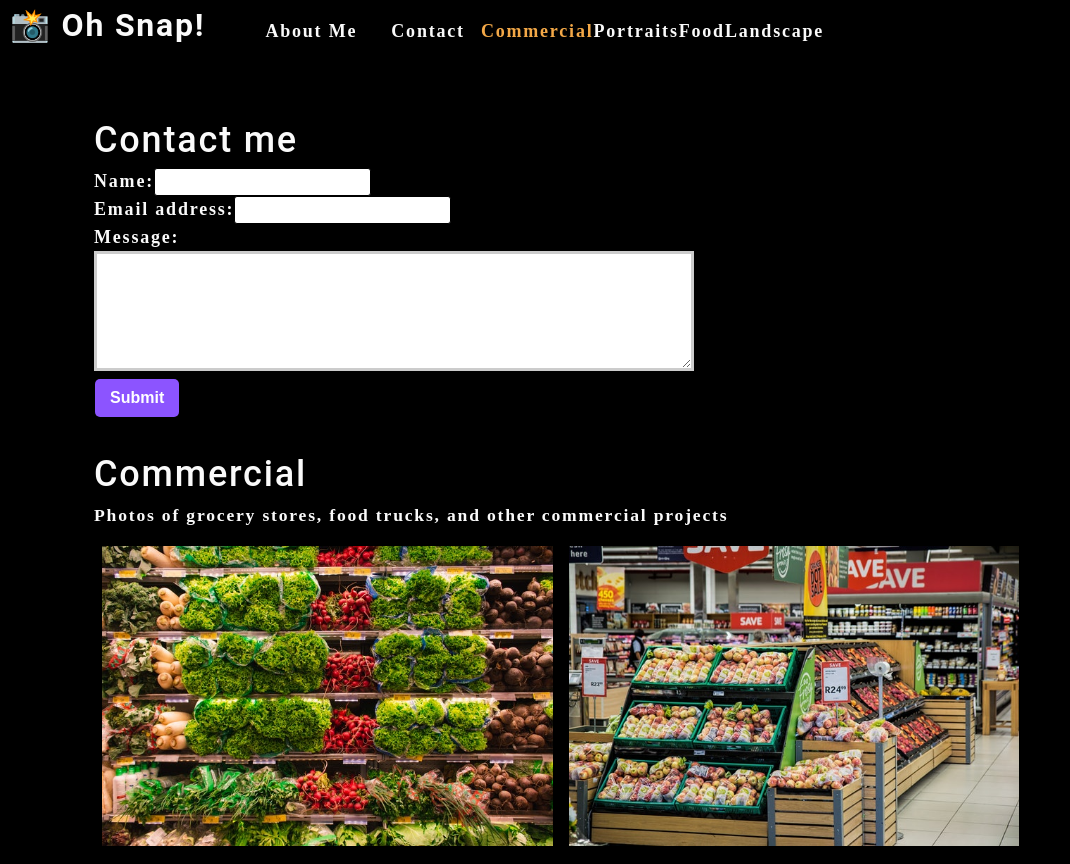
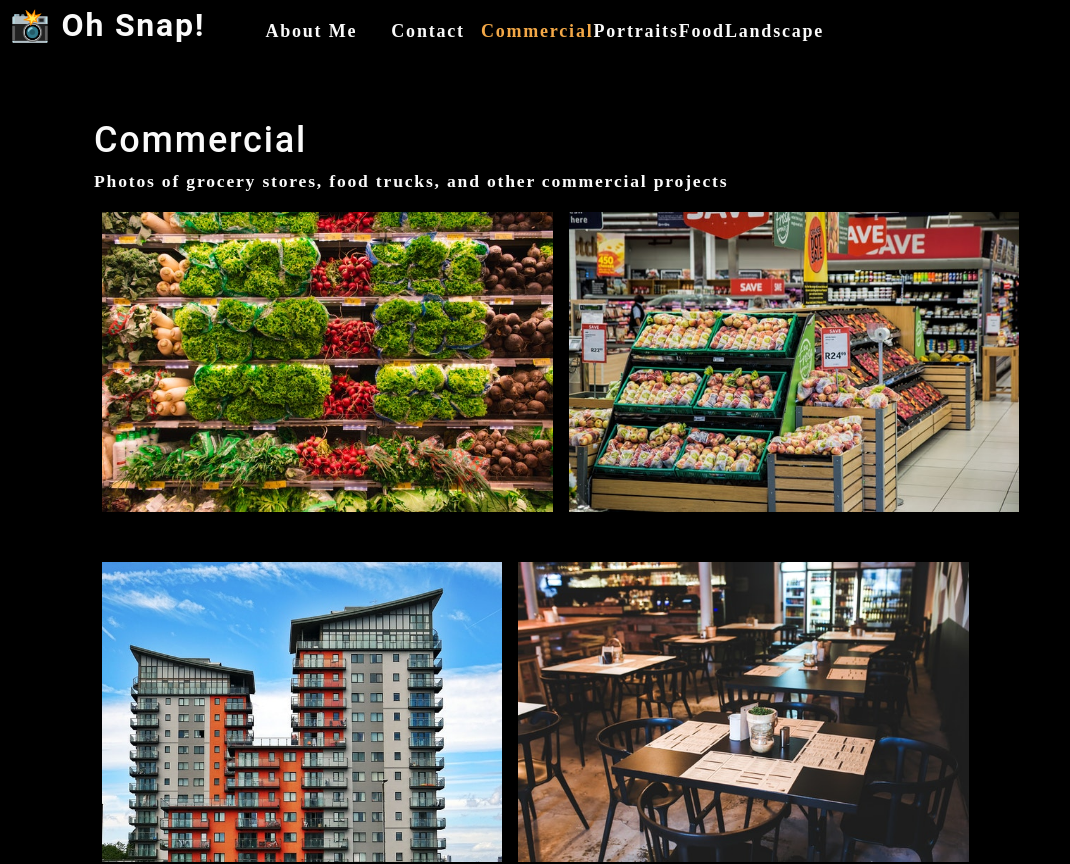
Before and after one commit to TheDecoder007/photo-port, a React (Create React App) app: page / in a window 1280 px wide. Shown: the top 864 px of the page, without its empty margins (0-1070 px from the left). Built offline with nearby package versions, Linux system fonts and the light colour scheme.

Commit message:
conditionally render nav items

```diff
--- a/src/App.js
+++ b/src/App.js
@@ -6,8 +6,10 @@ import Nav from './components/Nav/';
 import Gallery from "./components/Gallery";
 import ContactForm from "./components/Contact";
 
+//App.js is the root component thats responsible for how the react components currently render
 
 function App() {
+  const [contactSelected, setContactSelected] = useState(false);
   const [categories] = useState([
     {
       name: 'commercial',
@@ -26,12 +28,19 @@ function App() {
         categories={categories}
         setCurrentCategory={setCurrentCategory}
         currentCategory={currentCategory}
+        contactSelected={contactSelected}
+        setContactSelected={setContactSelected}
       ></Nav>
       <main>
         <div>
-          <ContactForm></ContactForm>
-        <Gallery currentCategory={currentCategory}></Gallery>
-          <About></About>
+        {!contactSelected ? (
+  <>
+    <Gallery currentCategory={currentCategory}></Gallery>
+    <About></About>
+  </>
+) : (
+    <ContactForm></ContactForm>
+  )}
         </div>
       </main>
     </div>
--- a/src/assets/index.css
+++ b/src/assets/index.css
@@ -154,7 +154,7 @@ nav a:hover {
   text-decoration: none;
 }
 
-nav  li {
+nav li {
   cursor: pointer;
 }
 
--- a/src/components/Contact/index.js
+++ b/src/components/Contact/index.js
@@ -16,6 +16,9 @@ function ContactForm() {
   // Uses spread operator(...formState) so we can retain the other key-value pairs in
   // this object. Without the spread operator, the formState
   // object would be overwritten to only contain the name: value key pair.
+
+  //changed onChange to onBlur, so it fires the event once use has changed focus
+  //from the input field, allowing them to finish before an error is displayed
 
   function handleChange(e) {
     // validates email with imported function
@@ -62,7 +65,7 @@ function ContactForm() {
           <input
             type="text"
             defaultValue={name}
-            onChange={handleChange}
+            onBlur={handleChange}
             name="name"
           />
         </div>
@@ -71,7 +74,7 @@ function ContactForm() {
           <input
             type="email"
             defaultValue={email}
-            onChange={handleChange}
+            onBlur={handleChange}
             name="email"
           />
         </div>
@@ -80,7 +83,7 @@ function ContactForm() {
           <textarea
             name="message"
             defaultValue={message}
-            onChange={handleChange}
+            onBlur={handleChange}
             rows="5"
           />
         </div>
@@ -95,5 +98,4 @@ function ContactForm() {
     </section>
   );
 }
-
 export default ContactForm;
--- a/src/components/Nav/index.js
+++ b/src/components/Nav/index.js
@@ -8,6 +8,8 @@ function Nav(props) {
     categories = [],
     setCurrentCategory,
     currentCategory,
+    contactSelected,
+    setContactSelected
   } = props;
 
   useEffect(() => {
@@ -25,22 +27,23 @@ function Nav(props) {
         </a>
       </h2>
       <nav>
-        <ul className="flex-row">
+        <ul className="flex-row space-between">
           <li className="mx-2">
-            <a data-testid="about" href="#about">About Me</a>
+            <a data-testid="about" href="#about" onClick={() => setContactSelected(false)}>About Me</a>
           </li>
-          <li className="mx-2">
-            <span>Contact</span>
+          <li className={`mx-2 ${contactSelected && 'navActive'}`}>
+            <span onClick={() => setContactSelected(true)}>Contact</span>
           </li>
           {categories.map((category) => (
             <li
             className={`mx-1" ${
-              currentCategory.name === category.name && 'navActive'
+              currentCategory.name === category.name && !contactSelected && `navActive`
             }`}
             key={category.name}>
                 <span
                 onClick={() => {
-                  setCurrentCategory(category)
+                  setCurrentCategory(category);
+                  setContactSelected(false);
                 }}
                 >
                     {capitalizeFirstLetter(category.name)}
```
